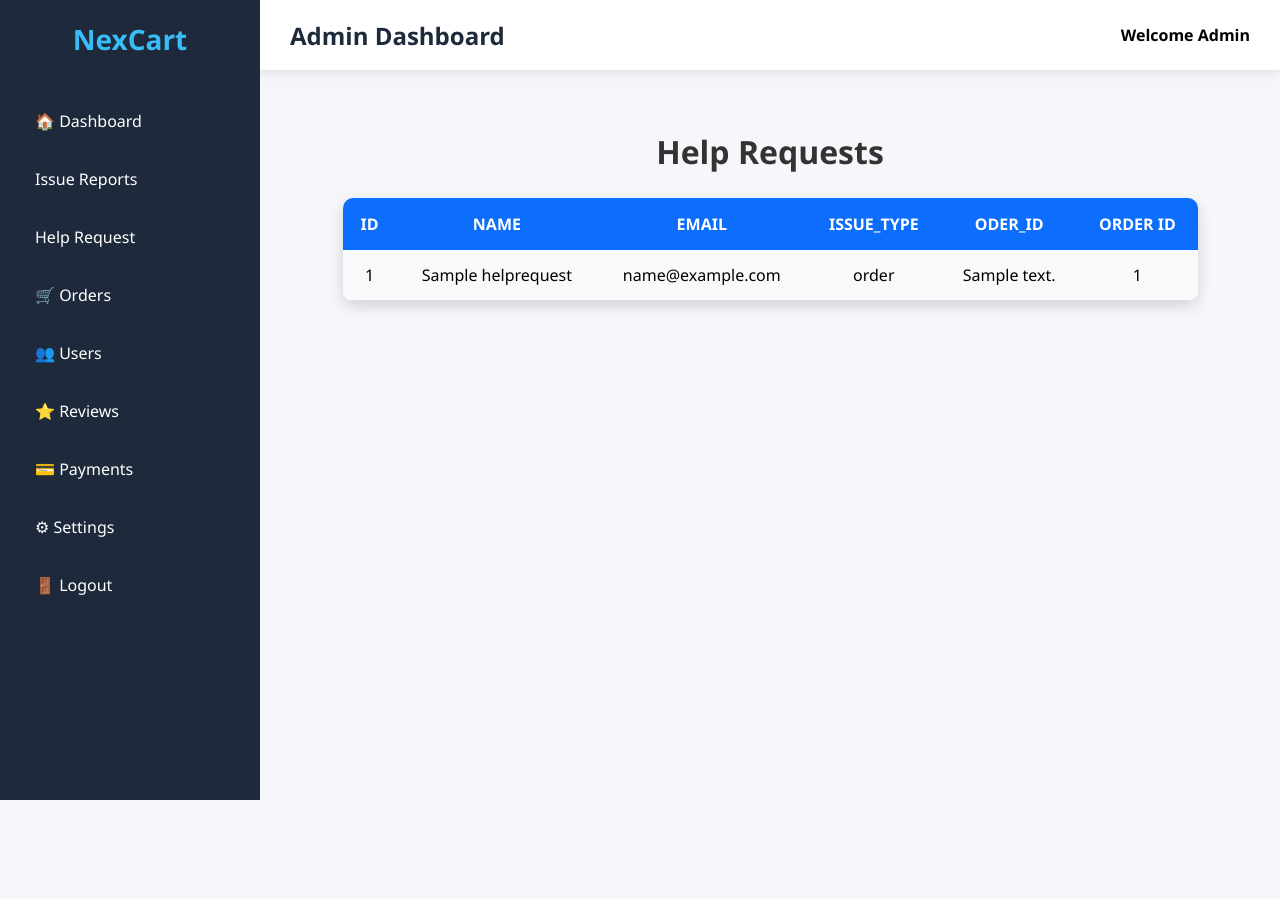
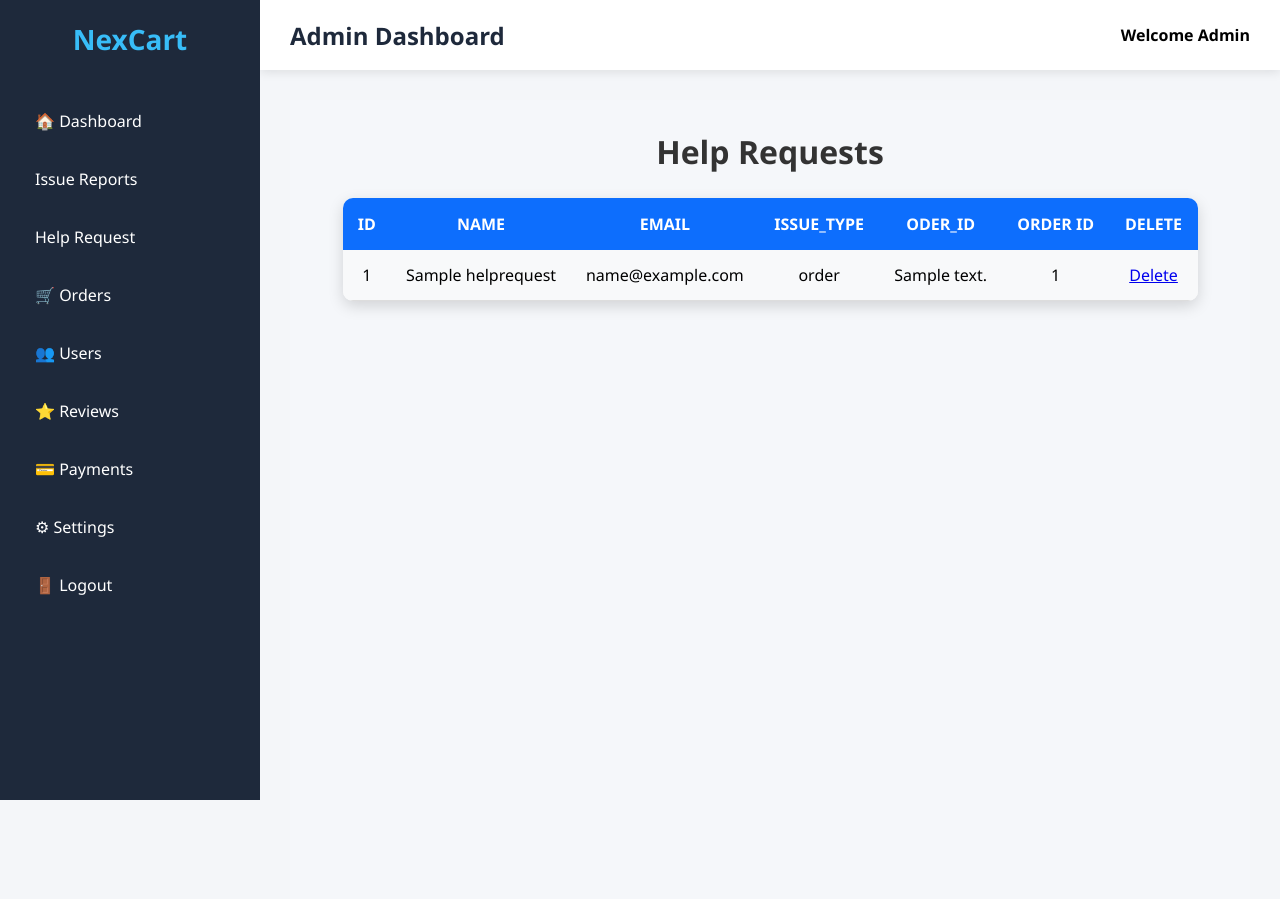
Before and after one commit to paras01-patel/NexCart, a Django app: page /help_is/ in a window 1280 px wide. Shown: the top 899 px of the page. Run offline with Django 5.2, Linux system fonts and the light colour scheme; tables that the repository leaves empty hold one stand-in row (values such as "Sample post").

Commit message:
nexcart/add/delete_button

```diff
--- a/app/templates/adminpanel.html
+++ b/app/templates/adminpanel.html
@@ -81,6 +81,7 @@
             <th>Order ID</th>
             <th>Message</th>
             <th>Status</th>
+            <th>Delete</th>
 
         </tr>
 
@@ -93,6 +94,12 @@
             <td>{{ report.order_id }}</td>
             <td class="report-message">{{ report.message }}</td>
             <td>{{ report.status }}</td>
+            <td>
+                <a href="{% url 'delete_report' report.id %}"
+                    onclick="return confirm('Are you sure you want to delete this report?');">
+                Delete
+                </a>
+            </td>
 
         </tr>
         {% endfor %}
@@ -114,6 +121,8 @@
             <th>Issue_Type</th>
             <th>oder_id</th>
             <th>Order Id</th>
+            <th>Delete</th>
+
         </tr>
 
         {% for help in helps %}
@@ -124,6 +133,12 @@
             <td>{{ help.issue_type }}</td>
             <td class="report-message">{{ help.message }}</td>
             <td>{{ help.order_id }}</td>
+            <td>
+                <a href="{% url 'delete_help' help.id %}"
+                    onclick="return confirm('Are you sure you want to delete this report?');">
+                Delete
+                </a>
+            </td>
         </tr>
         {% endfor %}
     </table>
--- a/app/views.py
+++ b/app/views.py
@@ -177,3 +177,15 @@ def report_is(request):
 def help_is(req):
     helps=Helprequest.objects.all()
     return render(req,'adminpanel.html',{'help_is':True,'helps':helps})
+
+
+
+def delete_report(request, id):
+    report = Report.objects.get(id=id)
+    report.delete()
+    return render(request,'adminpanel.html',{'report_list':True})
+
+def delete_help(request, id):
+    help = Helprequest.objects.get(id=id)
+    help.delete()
+    return render(request,'adminpanel.html',{'help_list':True})
--- a/project/urls.py
+++ b/project/urls.py
@@ -14,6 +14,8 @@ urlpatterns = [
     path('report/',views.report,name='report'),
     path('report_is/',views.report_is,name='report_is'),
     path('help_is/',views.help_is,name='help_is'),
+    path('delete-report/<int:id>/', views.delete_report, name='delete_report'),
+    path('delete-help/<int:id>/', views.delete_help, name='delete_help'),
     path('login/',views.login,name='login'),
     path('signup/',views.signup,name='signup'),
     path('logout/',views.logout,name='logout'),
```
Also changed, not shown: db.sqlite3.
